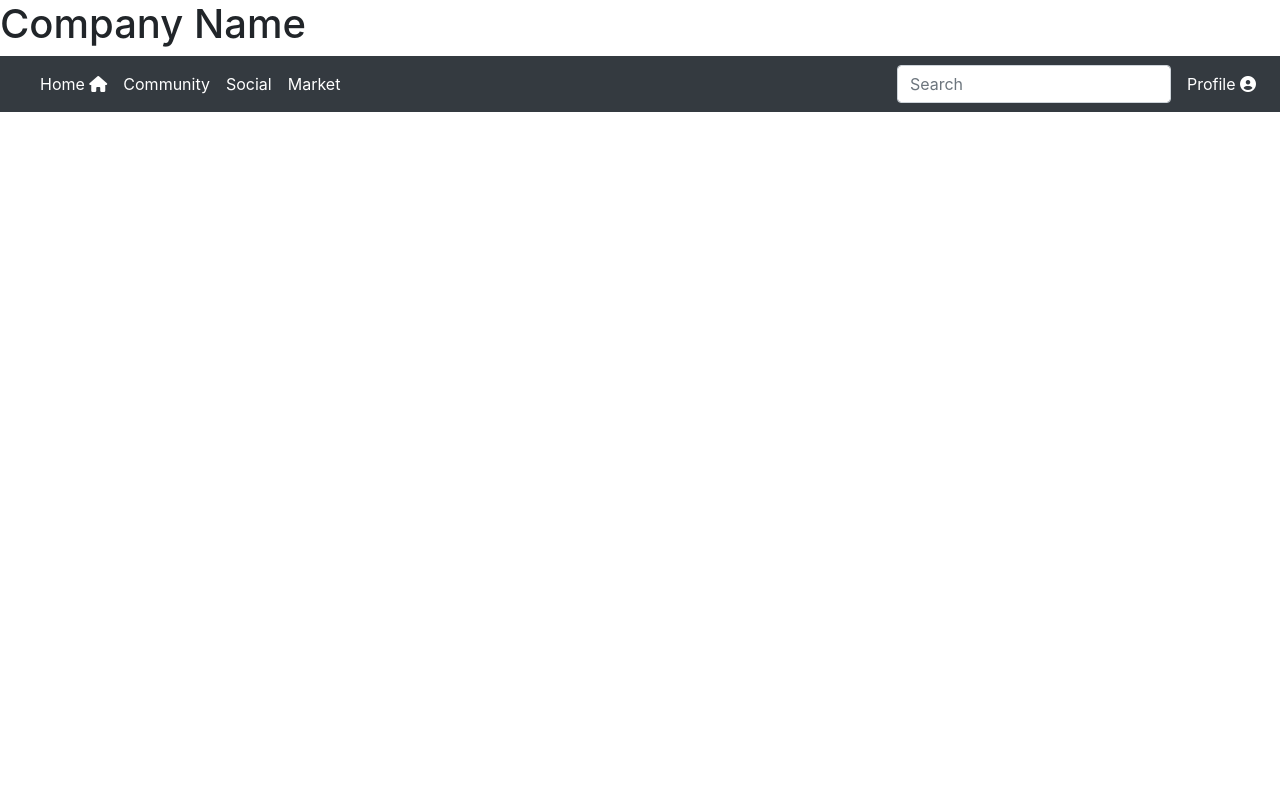
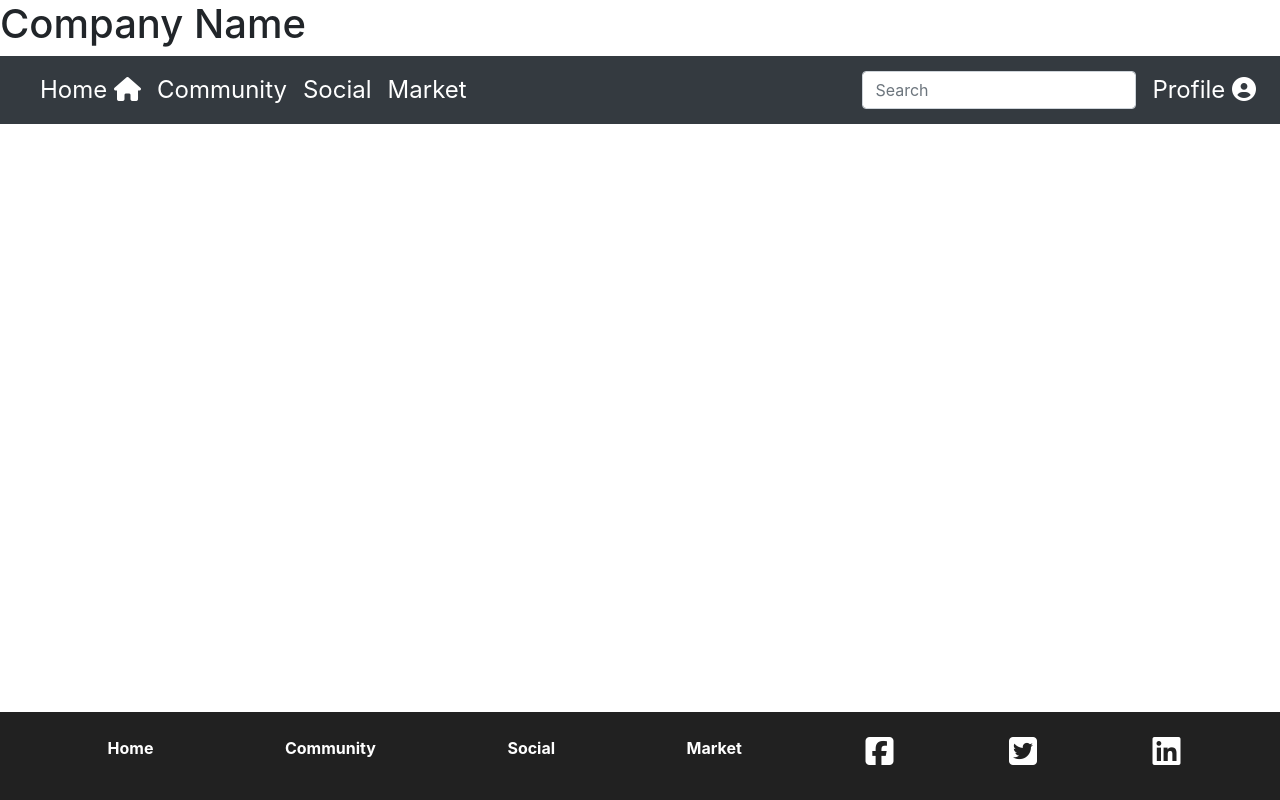
Before and after one commit to ppebtwlelxD/Webprosjekt3, a React (Create React App) app: page / in a window 1280 px wide. Built offline with nearby package versions, Linux system fonts and the light colour scheme.

Commit message:
Footer
We added the footer, icons etc

```diff
--- a/src/components/App.js
+++ b/src/components/App.js
@@ -1,6 +1,6 @@
 import React from 'react';
-import 'bootstrap/dist/css/bootstrap.min.css';
-import Navbar from './atoms/moleculs/Header/Navbar';
+import Navbar from '../components/atoms/moleculs/Header/Navbar';
+import FooterPage from './atoms/moleculs/Footer/FooterPage';
 
 
 function App() {
@@ -8,6 +8,7 @@ function App() {
     <>
     <h1>Company Name</h1>
       <Navbar />
+      <FooterPage />
     </>
   );
 }
--- /dev/null
+++ b/src/components/atoms/moleculs/Footer/FooterPage.jsx
@@ -0,0 +1,69 @@
+import React from "react";
+import styles from '../Footer/styles.scss';
+
+const FooterPage = () => {
+  return (
+
+    <footer class="footer-container">
+
+      <div>
+        <ul className="footer-ul">
+
+          <li className="footer-li">
+            <a className="footer-a" href="#">Home</a>
+          </li>
+
+        </ul>
+
+      </div>
+
+      <div>
+        <ul className="footer-ul">
+
+          <li className="footer-li">
+            <a className="footer-a" href="#">Community</a>
+          </li>
+
+        </ul>
+
+      </div>
+
+      <div>
+        <ul className="footer-ul">
+
+          <li className="footer-li">
+            <a className="footer-a" href="#">Social</a>
+          </li>
+
+        </ul>
+
+      </div>
+
+      <div>
+        <ul className="footer-ul">
+          <li className="footer-li">
+            <a className="footer-a" href="#">Market</a>
+          </li>
+        </ul>
+
+      </div>
+
+      <div>
+        <a className="footer-icons" href="#"><i class="fab fa-facebook-square"></i></a>
+      </div>
+
+      <div>
+        <a className="footer-icons" href="#"><i class="fab fa-twitter-square"></i></a>
+      </div>
+
+      <div>
+        <a className="footer-icons" href="#"><i class="fab fa-linkedin"></i></a>
+      </div>
+
+
+    </footer>
+
+  );
+}
+
+export default FooterPage;
--- a/src/components/atoms/moleculs/Footer/styles.scss
+++ b/src/components/atoms/moleculs/Footer/styles.scss
@@ -1,47 +1,38 @@
-@import '../../../../styles/toolkit.scss';
-
-.footer {
+.footer-container {
     width: 100%;
-  display: block;
+    display: flex;
+    justify-content: space-evenly;
+    flex-wrap: wrap;
     height: auto;
     overflow: hidden;
-  background-color: green;
+    background-color: #212121;
     margin-top: 3rem;
-}
+    position: fixed;
+    bottom: 0%;
 
-.para {
-  width: 190px;
-  height: auto;
-  float: left;
-  box-sizing: border-box;
-  padding: 0px 20px 20px 20px;
-
-  .Fheader {
-    margin: 0;
-    padding: 0;
+    .footer-icons {
+            color: #ffffff;
+            font-size: 2em;
             font-family: inherit;
-    font-size: 12px;
-    line-height: 17px;
-    padding: 20px 0px 5px 0px;
-    color: slategrey;
-    font-weight: normal;
-    text-transform: uppercase;
-    letter-spacing: 0.25em;
+            font-weight: bold;
+            padding: 0.5em;
+            cursor: pointer;
+            transition: 0.2s;
+            display: block;
     }
 
     ul {
         list-style-type: none;
-    margin: 0;
-    padding: 0;
+        padding: 1em;
 
         li {
 
           a {
-        color: #ffffff !important;
-        font-size: 14px;
+            color: #ffffff;
+            font-size: 1em;
             font-family: inherit;
             font-weight: bold;
-        padding: 7px 5px 7px 5px;
+            padding: 0.5em;
             cursor: pointer;
             transition: 0.2s;
             display: block;
@@ -66,7 +57,3 @@
         }
       }
   }
-
-.clearfix {
-  clear: both;
-}
--- a/src/components/atoms/moleculs/Header/Navbar.js
+++ b/src/components/atoms/moleculs/Header/Navbar.jsx
@@ -1,4 +1,6 @@
 import React from 'react';
+import 'bootstrap/dist/css/bootstrap.min.css';
+import styles from '../Header/styles.scss';
 
 const Navbar = () => {
     return (
--- a/src/components/atoms/moleculs/Header/styles.scss
+++ b/src/components/atoms/moleculs/Header/styles.scss
@@ -1,16 +1,5 @@
 @import '../../../../styles/toolkit.scss';
 
-.headerContainer {
-  display: flex;
-  width: 100%;
-  background-color: $defaultHeaderColor;
-  border-bottom: 5px solid darken(#1b1049, $amount: 5);
-  a {
-    color: #fff !important;
-  }
-
-  .loginName {
-    color: wheat;
-    padding: 10px;
-  }
+.navbar {
+  font-size: 1.5rem;
 }
```
Also changed, not shown: src/components/atoms/moleculs/Footer/Footer.jsx (deleted, +0 -88 lines). Lines whose indentation alone changed are shown as unchanged.
